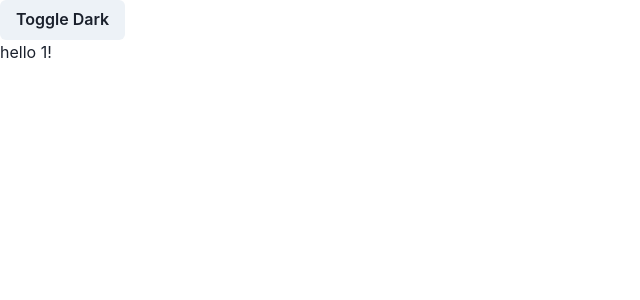
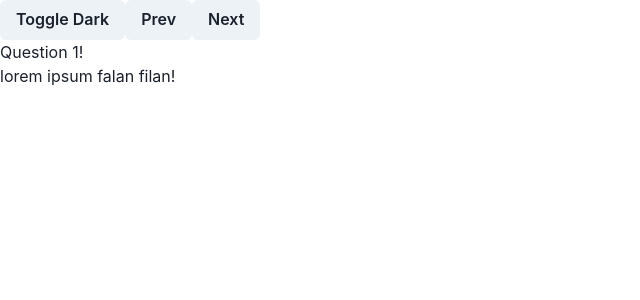
Before and after one commit to damla/sinestezi, a Next.js app: page / in a window 1280 px wide. Shown: the top 300 px of the page, without its empty margins (0-640 px from the left). Built offline with nearby package versions, Linux system fonts and the light colour scheme.

Commit message:
[#8] feat: fetch data

```diff
--- a/data.js
+++ b/data.js
@@ -1,11 +1,11 @@
 export const questions = [
     {
-      id: '1',
+      qid: '1',
       title: 'Question 1',
       content: 'lorem ipsum falan filan'
     },
     {
-      id: '2',
+      qid: '2',
       title:'Question 2',
       content: 'lorem ipsum falan filan'
     }
--- /dev/null
+++ b/hooks/useQuestion/index.js
@@ -0,0 +1,12 @@
+import useSWR from 'swr'
+import { fetcher } from "../../utils/fetcher"
+
+export function useQuestion (id) {
+    const { data, error } = useSWR(`/api/question/${id}` , fetcher)
+
+    return {
+      question: data,
+      isLoading: !error && !data,
+      isError: error
+    }
+}
--- a/pages/api/question/[id].js
+++ b/pages/api/question/[id].js
@@ -1,9 +1,8 @@
 import { questions } from '../../../data'
 
 export default function questionHandler({ query: { id } }, res) {
-  const filtered = questions.filter((q) => q.id === id)
+  const filtered = questions.filter((q) => q.qid === id)
 
-  // User with id exists
   if (filtered.length > 0) {
     res.status(200).json(filtered[0])
   } else {
--- a/pages/index.js
+++ b/pages/index.js
@@ -1,24 +1,33 @@
 import { Button, useColorMode } from "@chakra-ui/react";
-import useSWR from 'swr'
+import React, { useState } from 'react';
+import { useQuestion } from '../hooks/useQuestion'
 
-const fetcher = (...args) => fetch(...args).then(res => res.json())
+
 
 export default function IndexPage() {
+  const [ id, setId ] = useState(1);
+
   const { colorMode, toggleColorMode } = useColorMode();
+  const { question, isLoading, isError } = useQuestion(id);
 
-  const { data, error } = useSWR('/api/question', fetcher)
-
-  if (error) return <div>failed to load</div>
-  if (!data) return <div>loading...</div>
+  if (isLoading) return <div>loading...</div>
+  if (isError) return <div>failed to load</div>
 
   return (
   <>
-    <header>
-    </header>
     <Button onClick={toggleColorMode}>
       Toggle {colorMode === "light" ? "Dark" : "Light"}
     </Button>
-    <div>hello {data[0].id}!</div>
+
+    <Button onClick={() => setId(id - 1)}>
+      Prev
+    </Button>
+    <Button onClick={() => setId(id + 1)}>
+      Next
+    </Button>
+
+    <div>{question.title}!</div>
+    <div>{question.content}!</div>
   </>
   );
 }
--- /dev/null
+++ b/utils/fetcher.js
@@ -0,0 +1,15 @@
+export const fetcher = async url => {
+    const res = await fetch(url)
+
+    // If the status code is not in the range 200-299,
+    // we still try to parse and throw it.
+    if (!res.ok) {
+      const error = new Error('An error occurred while fetching the data.')
+      // Attach extra info to the error object.
+      error.info = await res.json()
+      error.status = res.status
+      throw error
+    }
+
+    return res.json()
+  }
```
